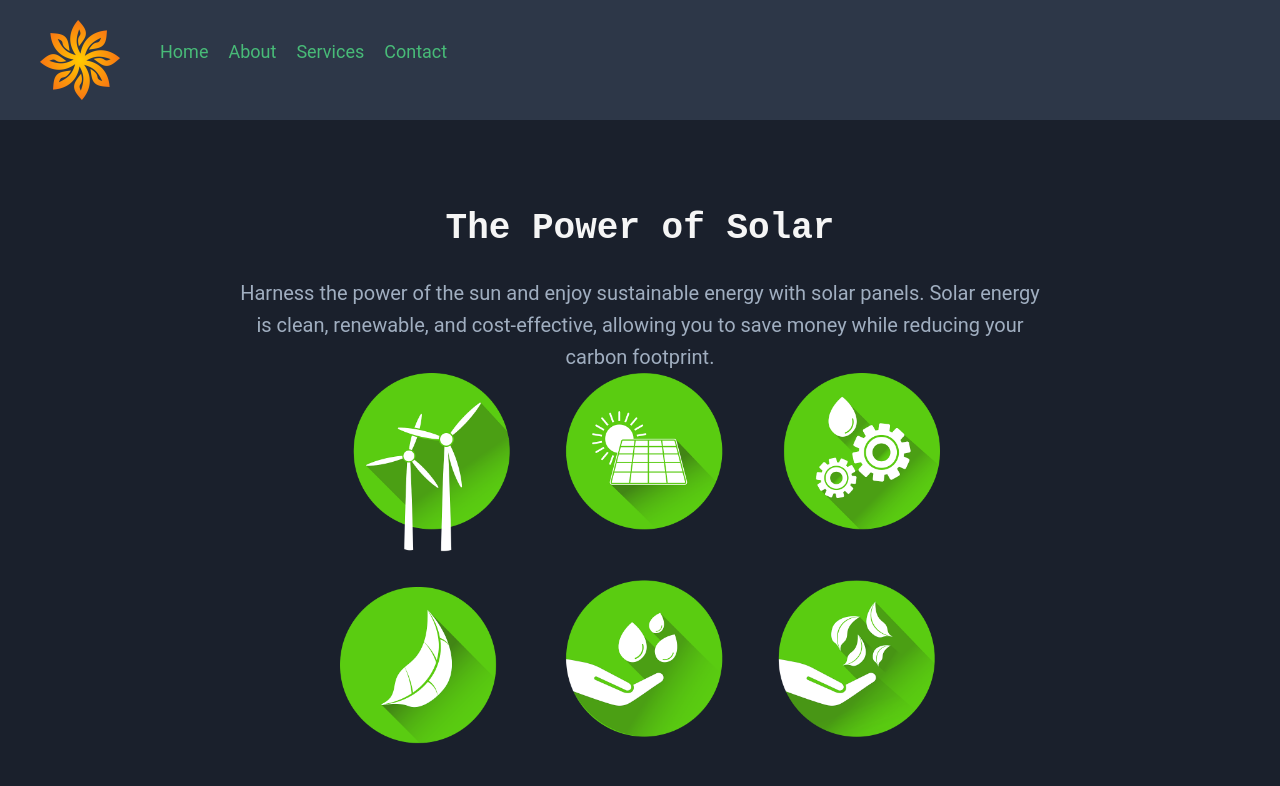
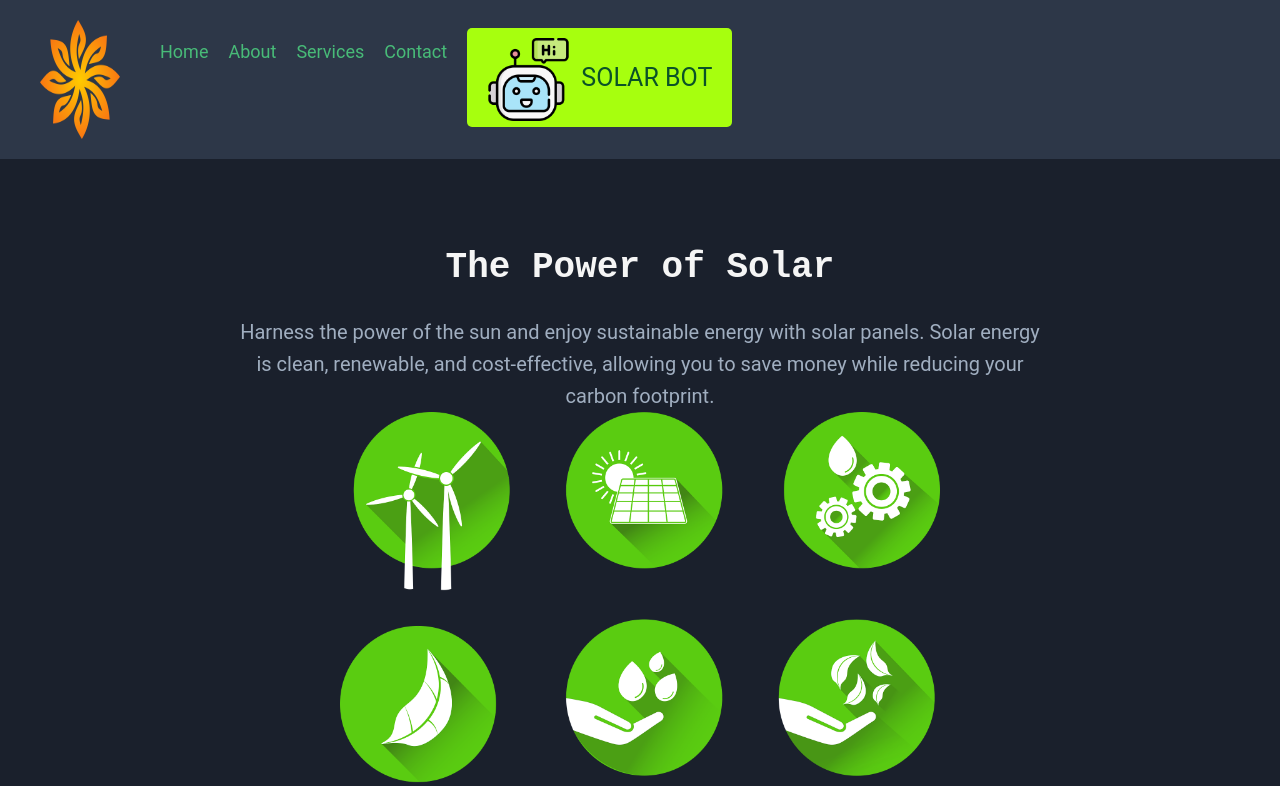
Before and after one commit to Aakarsh-Lohani/FRT_Solar_Power, a website: page index.html in a window 1280 px wide. Shown: the top 786 px of the page. Drawn offline with Linux system fonts and the light colour scheme.

Commit message:
Solar Bot feature using Azure AI Bot Service and Language Studio

```diff
--- a/index.html
+++ b/index.html
@@ -16,10 +16,12 @@
                 <img src="logo.png" width="50%" alt="Logo" class="logo">
                 <nav>
                     <ul>
+
                         <li><a href="#">Home</a></li>
                         <li><a href="#">About</a></li>
                         <li><a href="#">Services</a></li>
                         <li><a href="#">Contact</a></li>
+                        <li><a href="/solarbot.html" class="solar-bot-btn"><img src="solarbot.png" alt="SolarBot Icon">      SOLAR BOT</a></li>
                     </ul>
                 </nav>
             </div>
--- a/styles.css
+++ b/styles.css
@@ -13,9 +13,14 @@ body {
     margin: 0 auto;
     padding: 0 20px;
 }
+.logo {
+    width: 24vh;
+    height: 27vh;
+}
 .header{
     display: flex;
 }
+
 h2, h3 {
     text-align: center;
     color: whitesmoke;
@@ -49,7 +54,21 @@ a:hover {
     align-items: center;
     gap: 20px;
 }
+.solar-bot-btn {
+    font-size: 25px;
+    color: #0a5228;
+    background-color: #a7ff0e; /* Add a background color */
+    padding: 35px 20px; /* Add some padding */
+    border-radius: 5px; /* Add rounded corners */
+    margin-left: auto;
 
+}
+.solar-bot-btn img {
+    width: 83px;
+    height: 83px;
+    vertical-align: middle; /* Align the icon with the text */
+    margin-right: 5px; /* Add some space between the icon and the text */
+}
 .bg-gray-50 {
     background-color: #f7fafc;
     padding: 20px;
@@ -143,8 +162,8 @@ header {
 }
 .image-container {
     display: flex;
-    justify-content: center; /* This will center the image horizontally */
-    align-items: center; /* This will center the image vertically */
+    justify-content: center; /*  center the image horizontally */
+    align-items: center; /* Tcenter the image vertically */
 }
 
 .hero p {
```
Also changed, not shown: solarbot.html (added, +1 -0 lines), solarbot.png (added).
